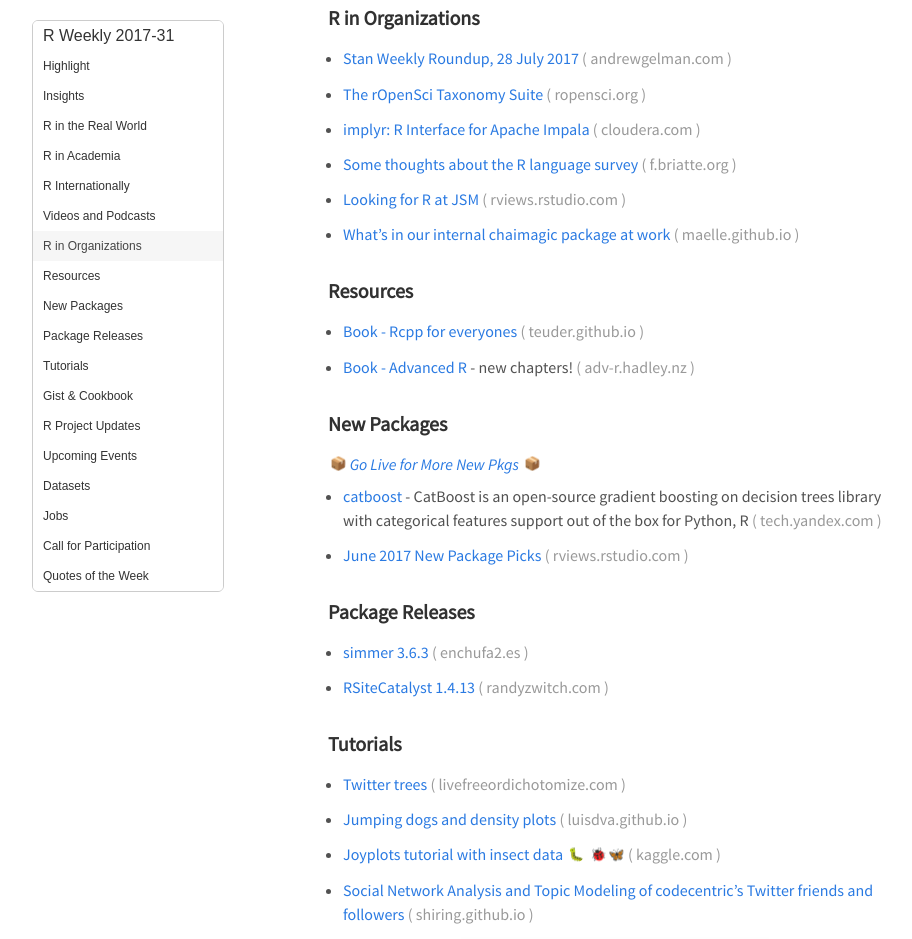
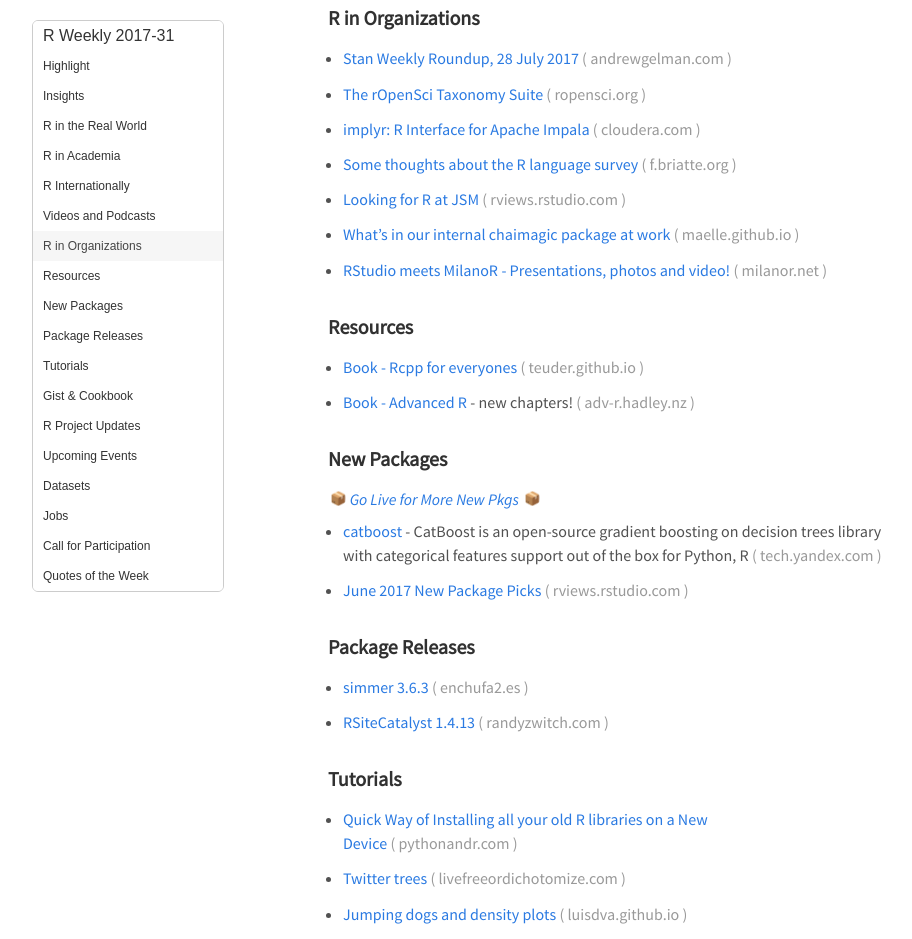
Before and after one commit to rweekly/rweekly.org, a Jekyll site: the page built from draft.md, in a window 1280 px wide and 1400 px high, scrolled down 2096 px. Shown: the top 939 px of the window, without its empty margins (32-944 px from the left). Built offline with Jekyll 4.4.1, drawn with Linux system fonts in a browser that asks for light colours; emoji names are drawn with the system emoji font; comment, search, counter and statistics services are not loaded; grey boxes are pictures that could not be loaded.

Commit message:
Draft: 2017-31

```diff
--- a/draft.md
+++ b/draft.md
@@ -74,6 +74,7 @@
 
 + [What's in our internal chaimagic package at work](http://maelle.github.io/2017/07/22/chaimagic/)
 
++ [RStudio meets MilanoR - Presentations, photos and video!](http://www.milanor.net/blog/rstudio-meets-milanor-presentations-photos-and-video/)
 
 ###  Resources
 
@@ -97,6 +98,8 @@
 + [RSiteCatalyst 1.4.13](http://randyzwitch.com/rsitecatalyst-version-1-4-13-release-notes/)
 
 ###  Tutorials
+
++ [Quick Way of Installing all your old R libraries on a New Device](https://pythonandr.com/2017/07/27/quick-way-of-installing-all-your-old-r-libraries-on-a-new-device/)
 
 + [Twitter trees](http://livefreeordichotomize.com/2017/07/24/twitter-trees/)
 
```
